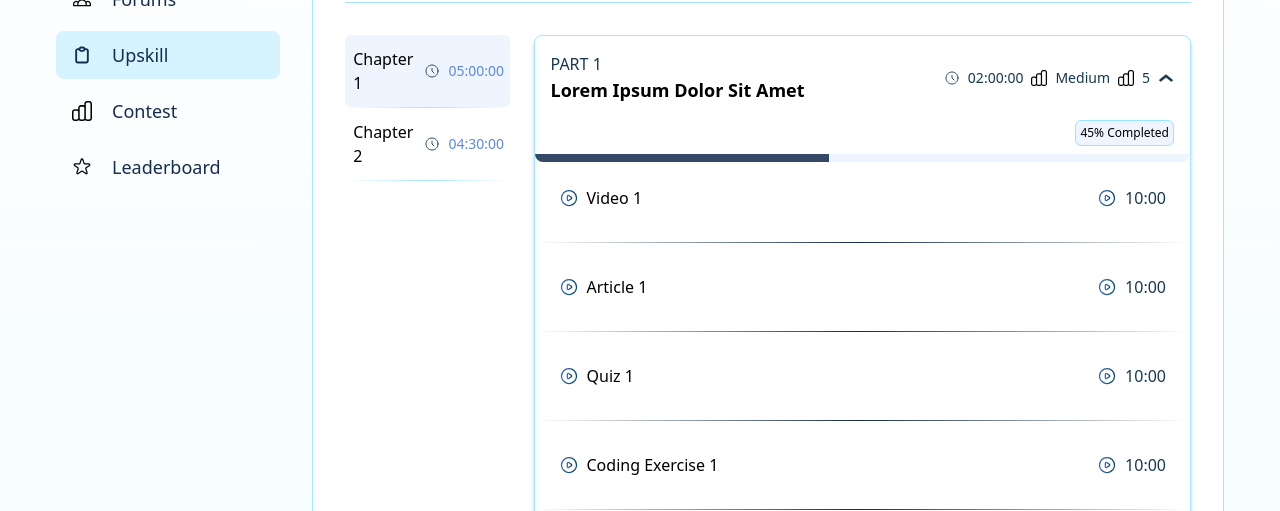
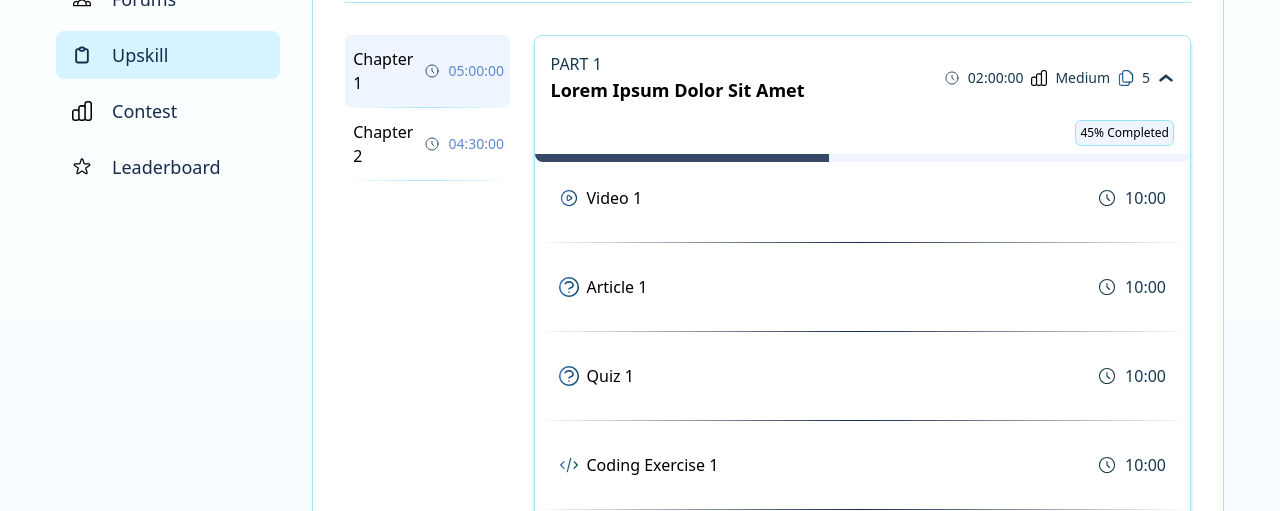
Before and after one commit to Amanjot-001/AZ, a React (Vite) app: page / in a window 1280 px wide. Both pictures are taken after a click on the element 1166 px from the left and 367 px from the top of the page. Shown: the part 289-800 px from the top of the page. Built offline with nearby package versions, Linux system fonts and the light colour scheme.

Commit message:
fixed icons

```diff
--- a/src/components/sections/main/ContentDetail.tsx
+++ b/src/components/sections/main/ContentDetail.tsx
@@ -1,8 +1,6 @@
 import React, { useState, useEffect } from 'react';
 import ResourceList from './ResourceList.tsx';
-import ClockIcon from '../../../assets/chapters-icons/clock.svg'
-import { ContestIcon } from '../../../assets/sidebar-icons/index.ts';
-import { ArrowDownIcon, ArrowUpIcon } from '../../../assets/chapters-icons/index.ts';
+import { ArrowDownIcon, ArrowUpIcon, ClockIcon, CopyIcon, ContestIcon } from '../../../assets/chapters-icons/index.ts';
 import { fetchChapters } from '../../../services/chapterService.ts';
 import { Chapter } from './types.ts';
 
@@ -43,7 +41,7 @@ const ContentDetails: React.FC = () => {
 								{part.difficulty}
 							</span>
 							<span className="flex items-center gap-2 text-sm text-[#17384D]">
-								<img src={ContestIcon} alt="time" className="w-4 h-4 text-[#17384D] fill-current" />
+								<img src={CopyIcon} alt="time" className="w-4 h-4 text-[#17384D] fill-current" />
 								{part.resources.length}
 							</span>
 							<span onClick={() => togglePart(part.id)} className="cursor-pointer">
--- a/src/components/sections/main/ResourceList.tsx
+++ b/src/components/sections/main/ResourceList.tsx
@@ -1,6 +1,8 @@
 import React from 'react';
 import { Resource } from './types';
-import { PlayIcon, CodeIcon, CopyIcon, QuestionIcon } from '../../../assets/chapters-icons';
+import { ClockIcon } from '../../../assets/chapters-icons';
+
+import { getIconForResourceType } from '../../../utils/resourceIcon';
 
 interface ResourceListProps {
 	resources: Resource[];
@@ -9,21 +11,25 @@ interface ResourceListProps {
 const ResourceList: React.FC<ResourceListProps> = ({ resources }) => {
 	return (
 		<div className="space-y-2">
-			{resources.map((resource) => (
+			{resources.map((resource) => {
+				const IconComponent = getIconForResourceType(resource.type);
+
+				return (
 					<React.Fragment key={resource.id}>
 						<div className="flex justify-between items-center p-6">
 							<span className='flex items-center gap-2'>
-							<img src={PlayIcon} alt="icon" className='w-5 h-5 text-[linear-gradient(90deg, #3467AE 7.81%, #0C4969 89.84%)] fill-current' />
+								<img src={IconComponent} alt="icon" className='w-5 h-5 text-[linear-gradient(90deg, #3467AE 7.81%, #0C4969 89.84%)] fill-current' />
 								<p className='font-medium text-black'>{resource.title}</p>
 							</span>
 							<span className="flex items-center gap-2">
-							<img src={PlayIcon} alt="icon" className='w-5 h-5 text-[#17384D] fill-[#17384D]' />
+								<img src={ClockIcon} alt="icon" className='w-5 h-5 text-[#17384D] fill-[#17384D]' />
 								<p className='font-normal text-[#17384D]'>{resource.duration}</p>
 							</span>
 						</div>
 						<div className="h-px bg-[linear-gradient(90deg,_rgba(23,_43,_77,_0)_0%,_#172B4D_49.54%,_rgba(5,_68,_94,_0)_100%)]"></div>
 					</React.Fragment>
-			))}
+				)
+			})}
 		</div>
 	);
 };
--- /dev/null
+++ b/src/utils/resourceIcon.ts
@@ -0,0 +1,18 @@
+import { PlayIcon, CodeIcon, CopyIcon, QuestionIcon } from '../assets/chapters-icons';
+
+export const getIconForResourceType = (type: string) => {
+	switch (type) {
+		case 'Video':
+			return PlayIcon;
+		case 'Article':
+			return QuestionIcon;
+		case 'Quiz':
+			return QuestionIcon;
+		case 'Exercise':
+			return CodeIcon;
+		case 'Resource':
+			return CopyIcon
+		default:
+			return QuestionIcon;
+	}
+};
```
Also changed, not shown: src/assets/chapters-icons/index.ts (+8 -6 lines), src/assets/chapters-icons/chart.svg (added). Lines whose indentation alone changed are shown as unchanged.
